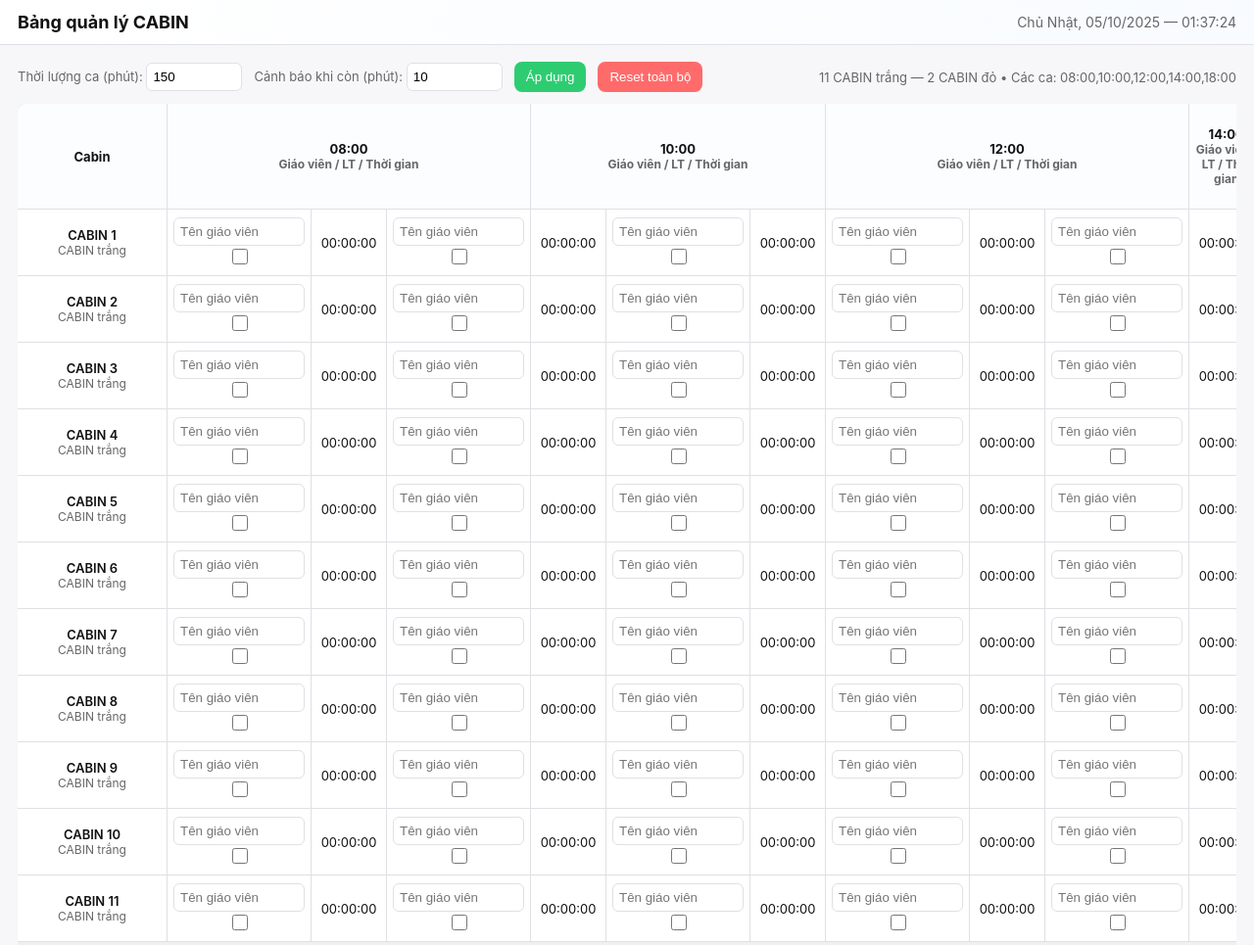
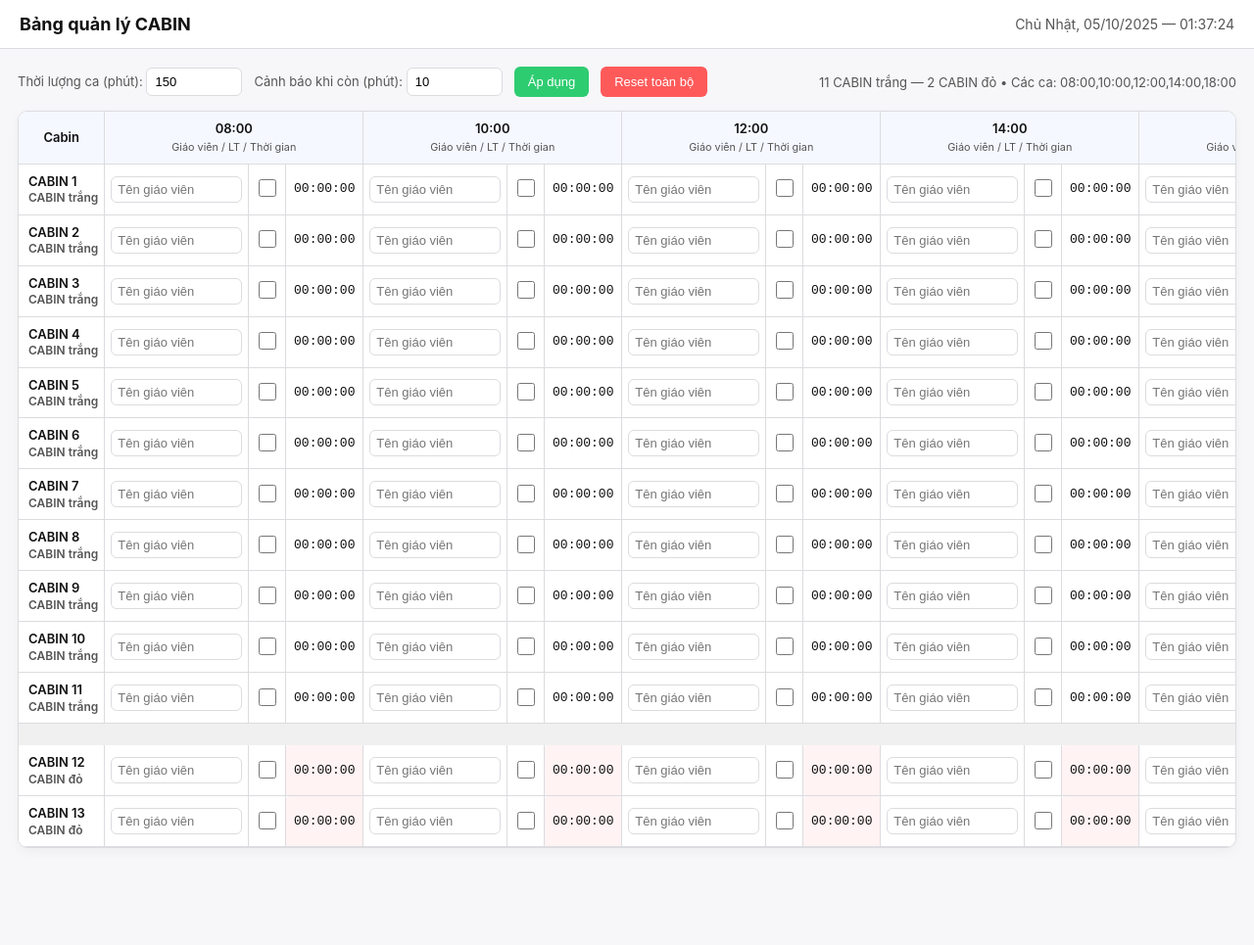
Before and after one commit to KhangLe1603/CABIN, a plain HTML site: page index.html in a window 1280 px wide. Shown: the top 965 px of the page at 98% size. After the commit the page ends 884 px from the top, so only its background shows below. Drawn offline with Linux system fonts and the light colour scheme.

Commit message:
index.html

```diff
--- a/index.html
+++ b/index.html
@@ -6,44 +6,54 @@
   <title>Quản lý CABIN</title>
   <style>
     :root{
-      --bg:#f7f7f9; --card:#ffffff; --muted:#666; --accent:#0b5fff;
-      --warning:#ffdddd; --danger:#ff6b6b; --green:#2ecc71; --border:#e0e0e5;
-      --cab-white:#ffffff; --cab-red:#ffecec;
+      --bg:#f7f7f9; --card:#ffffff; --muted:#555; --accent:#0b5fff;
+      --danger:#ff5a5a; --green:#2ecc71; --border:#dcdce0;
+      --cab-white:#ffffff; --cab-red:#fff3f3;
       font-family: Inter, system-ui, -apple-system, "Segoe UI", Roboto, "Helvetica Neue", Arial;
     }
-    body{margin:0;background:var(--bg);color:#111}
-    .topbar{display:flex;justify-content:space-between;align-items:center;padding:12px 18px;background:linear-gradient(90deg,#fff,#f8fbff);box-shadow:0 1px 0 var(--border)}
+
+    body{margin:0;background:var(--bg);color:#111;line-height:1.4;}
+    .topbar{display:flex;justify-content:space-between;align-items:center;
+      padding:12px 20px;background:#fff;border-bottom:1px solid var(--border);
+      position:sticky;top:0;z-index:10;}
     .title{font-weight:700;font-size:18px}
     .clock{font-size:14px;color:var(--muted)}
-    .container{padding:18px}
-    .controls{display:flex;gap:12px;align-items:center;margin-bottom:12px;flex-wrap:wrap}
+    .container{padding:18px;max-width:100%;overflow-x:hidden;}
+    .controls{display:flex;gap:12px;align-items:center;margin-bottom:14px;flex-wrap:wrap;}
     .controls label{font-size:13px;color:var(--muted)}
-    input[type=number]{width:84px;padding:6px;border:1px solid var(--border);border-radius:6px}
-    button{background:var(--accent);color:#fff;padding:8px 12px;border-radius:8px;border:0;cursor:pointer}
-    button.reset{background:#ff6b6b}
+    input[type=number]{width:80px;padding:6px 8px;border:1px solid var(--border);
+      border-radius:6px;font-size:13px;}
+    button{border:none;border-radius:6px;padding:8px 14px;color:#fff;font-size:13px;
+      cursor:pointer;font-weight:500;transition:0.2s;}
+    button:hover{opacity:0.9}
     button.apply{background:var(--green)}
-    table{width:100%;border-collapse:collapse;background:var(--card);border-radius:10px;overflow:hidden;box-shadow:0 6px 18px rgba(20,30,80,0.06)}
-    th,td{padding:8px 6px;border-bottom:1px solid var(--border);text-align:center;font-size:13px}
-    thead th{background:#fbfdff;position:sticky;top:0;z-index:2}
-    .cab-row td:first-child{position:sticky;left:0;background:#fff;z-index:3;border-right:1px solid var(--border)}
-    .cab-name{font-weight:600}
-    .teacher-input{width:120px;padding:6px;border:1px solid var(--border);border-radius:6px;transition:0.2s}
-    .teacher-input.is-lt{border:2px solid var(--green)!important;background:#f6fff8}
-    .lt-check{margin-left:4px;width:16px;height:16px;cursor:pointer;vertical-align:middle}
-    .timer{min-width:64px;padding:6px;border-radius:6px}
-    .cab-white{background:var(--cab-white)}
-    .cab-red{background:#fff0f0}
-    .ending{background:var(--danger)!important;color:#fff}
-    tr.divider td{background:#f0f0f0;height:4px;border:0}
-    td,th{border-right:1px solid var(--border)}
-    tr td:last-child, tr th:last-child{border-right:none}
-    @media (max-width:900px){
-      .teacher-input{width:90px}
-      th,td{padding:6px;font-size:12px}
-      .controls{flex-direction:column;align-items:flex-start}
+    button.reset{background:var(--danger)}
+    .table-container{overflow-x:auto;border:1px solid var(--border);border-radius:10px;
+      background:var(--card);box-shadow:0 4px 12px rgba(0,0,0,0.04);}
+    table{width:max-content;min-width:100%;border-collapse:collapse;table-layout:fixed;}
+    th,td{border-bottom:1px solid var(--border);border-right:1px solid var(--border);
+      text-align:center;padding:8px 6px;font-size:13px;white-space:nowrap;}
+    tr td:last-child, tr th:last-child{border-right:none;}
+    thead th{background:#f5f8ff;font-weight:600;position:sticky;top:0;z-index:5;}
+    .cab-row td:first-child{position:sticky;left:0;background:#fff;font-weight:600;
+      text-align:left;padding-left:10px;z-index:6;}
+    .teacher-input{width:120px;padding:5px 6px;border:1px solid var(--border);
+      border-radius:6px;font-size:13px;transition:0.2s;}
+    .teacher-input.is-lt{border:2px solid var(--green)!important;background:#f3fff6;}
+    .lt-check{width:18px;height:18px;cursor:pointer;}
+    .timer{font-family:monospace;font-size:13px;min-width:70px;border-radius:4px;padding:6px 4px;}
+    .cab-white{background:var(--cab-white);}
+    .cab-red{background:var(--cab-red);}
+    .ending{background:var(--danger)!important;color:#fff;}
+    tr.divider td{height:6px;border:0;background:#f0f0f0;}
+    @media(max-width:900px){
+      .teacher-input{width:90px;font-size:12px;}
+      th,td{font-size:12px;padding:6px 4px;}
+      .controls{flex-direction:column;align-items:flex-start;}
     }
   </style>
 </head>
+
 <body>
   <div class="topbar">
     <div class="title">Bảng quản lý CABIN</div>
@@ -61,7 +71,7 @@
       </div>
     </div>
 
-    <div style="overflow:auto">
+    <div class="table-container">
       <table id="cabTable">
         <thead>
           <tr>
@@ -75,61 +85,65 @@
 
   <script>
     const cabins = [];
-    for(let i=1;i<=11;i++) cabins.push({name:"CABIN "+i, color:'white'});
-    cabins.push({name:'CABIN 12', color:'red'});
-    cabins.push({name:'CABIN 13', color:'red'});
+    for (let i=1;i<=11;i++) cabins.push({name:"CABIN "+i,color:'white'});
+    cabins.push({name:'CABIN 12',color:'red'});
+    cabins.push({name:'CABIN 13',color:'red'});
 
-    const shifts = ['08:00','10:00','12:00','14:00','18:00'];
-    const state = {};
-    const table = document.getElementById('cabTable');
-    const tbody = table.querySelector('tbody');
-    const theadRow = table.querySelector('thead tr');
+    const shifts=['08:00','10:00','12:00','14:00','18:00'];
+    const state={};
+    const table=document.getElementById('cabTable');
+    const tbody=table.querySelector('tbody');
+    const theadRow=table.querySelector('thead tr');
+    const shiftDurationInput=document.getElementById('shiftDuration');
+    const warnMinutesInput=document.getElementById('warnMinutes');
+    const resetBtn=document.getElementById('resetBtn');
+    const applyBtn=document.getElementById('applyBtn');
 
-    const shiftDurationInput = document.getElementById('shiftDuration');
-    const warnMinutesInput = document.getElementById('warnMinutes');
-    const resetBtn = document.getElementById('resetBtn');
-    const applyBtn = document.getElementById('applyBtn');
-
+    // --- Tạo header ---
     shifts.forEach(shift=>{
       const th=document.createElement('th');
       th.colSpan=3;
-      th.innerHTML=`<div style="font-weight:700">${shift}</div><div style="font-size:12px;color:var(--muted)">Giáo viên / LT / Thời gian</div>`;
+      th.innerHTML=`<div>${shift}</div><small style="color:var(--muted);font-weight:400">Giáo viên / LT / Thời gian</small>`;
       theadRow.appendChild(th);
     });
 
+    // --- Tạo body ---
     cabins.forEach((c,i)=>{
       const tr=document.createElement('tr');
       tr.className='cab-row';
       const tdCab=document.createElement('td');
-      tdCab.innerHTML=`<div class="cab-name">${c.name}</div><div style="font-size:12px;color:var(--muted)">${c.color==='red'?'CABIN đỏ':'CABIN trắng'}</div>`;
-      tdCab.style.minWidth='140px';
+      tdCab.innerHTML=`<div>${c.name}</div><div style="font-size:12px;color:var(--muted)">${c.color==='red'?'CABIN đỏ':'CABIN trắng'}</div>`;
       tr.appendChild(tdCab);
 
       shifts.forEach((shift,j)=>{
         const key=`${i}-${j}`;
 
+        // 1️⃣ Ô nhập giáo viên
         const tdTeacher=document.createElement('td');
-        tdTeacher.style.width='170px';
         const input=document.createElement('input');
         input.className='teacher-input';
         input.placeholder='Tên giáo viên';
         input.dataset.key=key;
+        tdTeacher.appendChild(input);
+        tr.appendChild(tdTeacher);
 
+        // 2️⃣ Ô LT riêng
+        const tdLT=document.createElement('td');
         const ltBox=document.createElement('input');
         ltBox.type='checkbox';
         ltBox.className='lt-check';
         ltBox.title='LT';
+        tdLT.appendChild(ltBox);
+        tr.appendChild(tdLT);
 
-        tdTeacher.appendChild(input);
-        tdTeacher.appendChild(ltBox);
-        tr.appendChild(tdTeacher);
-
+        // 3️⃣ Ô Timer riêng
         const tdTimer=document.createElement('td');
         tdTimer.className='timer '+(c.color==='red'?'cab-red':'cab-white');
         tdTimer.dataset.key=key;
         tdTimer.textContent='00:00:00';
         tr.appendChild(tdTimer);
 
+        // State
         state[key]={start:null,intervalId:null,running:false};
 
         input.addEventListener('input',e=>{
@@ -148,7 +162,7 @@
 
       tbody.appendChild(tr);
 
-      if(i===10){ // sau cabin 11
+      if(i===10){ // chia nhóm
         const divider=document.createElement('tr');
         divider.className='divider';
         divider.innerHTML=`<td colspan="${1+shifts.length*3}"></td>`;
@@ -156,15 +170,21 @@
       }
     });
 
+    // --- Đồng hồ ---
     const clockEl=document.getElementById('clock');
     function updateClock(){
       const now=new Date();
-      clockEl.textContent=now.toLocaleDateString('vi-VN',{weekday:'long',year:'numeric',month:'2-digit',day:'2-digit'})+
-      ' — '+now.toLocaleTimeString('vi-VN');
+      clockEl.textContent=
+        now.toLocaleDateString('vi-VN',{weekday:'long',year:'numeric',month:'2-digit',day:'2-digit'})+
+        ' — '+now.toLocaleTimeString('vi-VN');
     }
     setInterval(updateClock,1000);updateClock();
 
-    function formatHMS(s){const h=Math.floor(s/3600),m=Math.floor((s%3600)/60),ss=Math.floor(s%60);return[h,m,ss].map(v=>String(v).padStart(2,'0')).join(':');}
+    // --- Timer ---
+    function formatHMS(s){
+      const h=Math.floor(s/3600),m=Math.floor((s%3600)/60),ss=Math.floor(s%60);
+      return[h,m,ss].map(v=>String(v).padStart(2,'0')).join(':');
+    }
 
     function startTimer(key){
       const entry=state[key];if(!entry||entry.running)return;
@@ -178,9 +198,14 @@
         const el=document.querySelector(`td.timer[data-key='${key}']`);
         if(el){
           el.textContent=formatHMS(elapsed);
-          if(remaining<=warnSec) el.classList.add('ending'); else el.classList.remove('ending');
+          if(remaining<=warnSec) el.classList.add('ending');
+          else el.classList.remove('ending');
         }
-        if(elapsed>=durSec){clearInterval(entry.intervalId);entry.intervalId=null;entry.running=false;}
+        if(elapsed>=durSec){
+          clearInterval(entry.intervalId);
+          entry.intervalId=null;
+          entry.running=false;
+        }
       };
       tick();
       entry.intervalId=setInterval(tick,1000);
@@ -208,12 +233,13 @@
       alert('Đã áp dụng thời lượng ca và cảnh báo cho các bộ đếm.');
     });
 
+    // --- Lưu / Tải ---
     function saveState(){
       const saveData={shiftDuration:shiftDurationInput.value,warnMinutes:warnMinutesInput.value,cells:{}};
       document.querySelectorAll('.teacher-input').forEach(input=>{
         const key=input.dataset.key;
-        const box=input.nextElementSibling;
-        saveData.cells[key]={name:input.value,lt:box.checked,start:state[key].start,running:state[key].running};
+        const box=input.closest('tr').querySelector(`.lt-check:nth-of-type(1)`);
+        saveData.cells[key]={name:input.value,lt:box?.checked,start:state[key].start,running:state[key].running};
       });
       localStorage.setItem('cabinState',JSON.stringify(saveData));
     }
@@ -227,11 +253,18 @@
         for(const key in s.cells){
           const cell=s.cells[key];
           const input=document.querySelector(`.teacher-input[data-key='${key}']`);
-          const box=input?.nextElementSibling;
           const timer=document.querySelector(`td.timer[data-key='${key}']`);
-          if(input){input.value=cell.name||'';if(box)box.checked=cell.lt||false;if(box?.checked)input.classList.add('is-lt');}
-          if(cell.running&&cell.start){state[key].start=cell.start;state[key].running=true;startTimer(key);}
-          else if(timer)timer.textContent='00:00:00';
+          const lt=document.querySelector(`.lt-check[data-key='${key}']`);
+          if(input){
+            input.value=cell.name||'';
+            const td=input.closest('td');
+            const box=td.nextElementSibling?.querySelector('.lt-check');
+            if(box){box.checked=cell.lt||false;}
+            if(box?.checked) input.classList.add('is-lt');
+          }
+          if(cell.running&&cell.start){
+            state[key].start=cell.start;state[key].running=true;startTimer(key);
+          }else if(timer)timer.textContent='00:00:00';
         }
       }catch(e){console.error(e);}
     }
```
